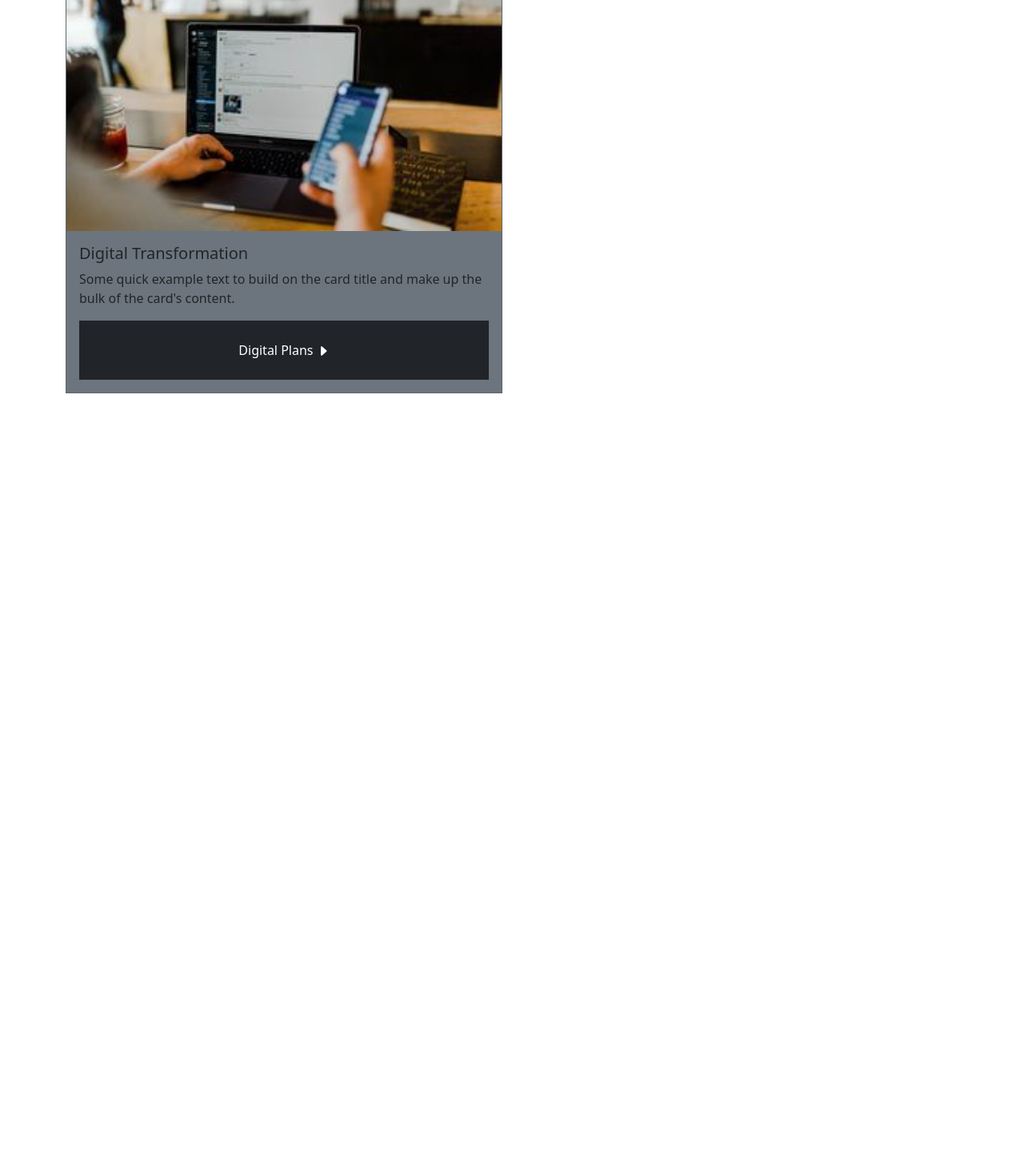
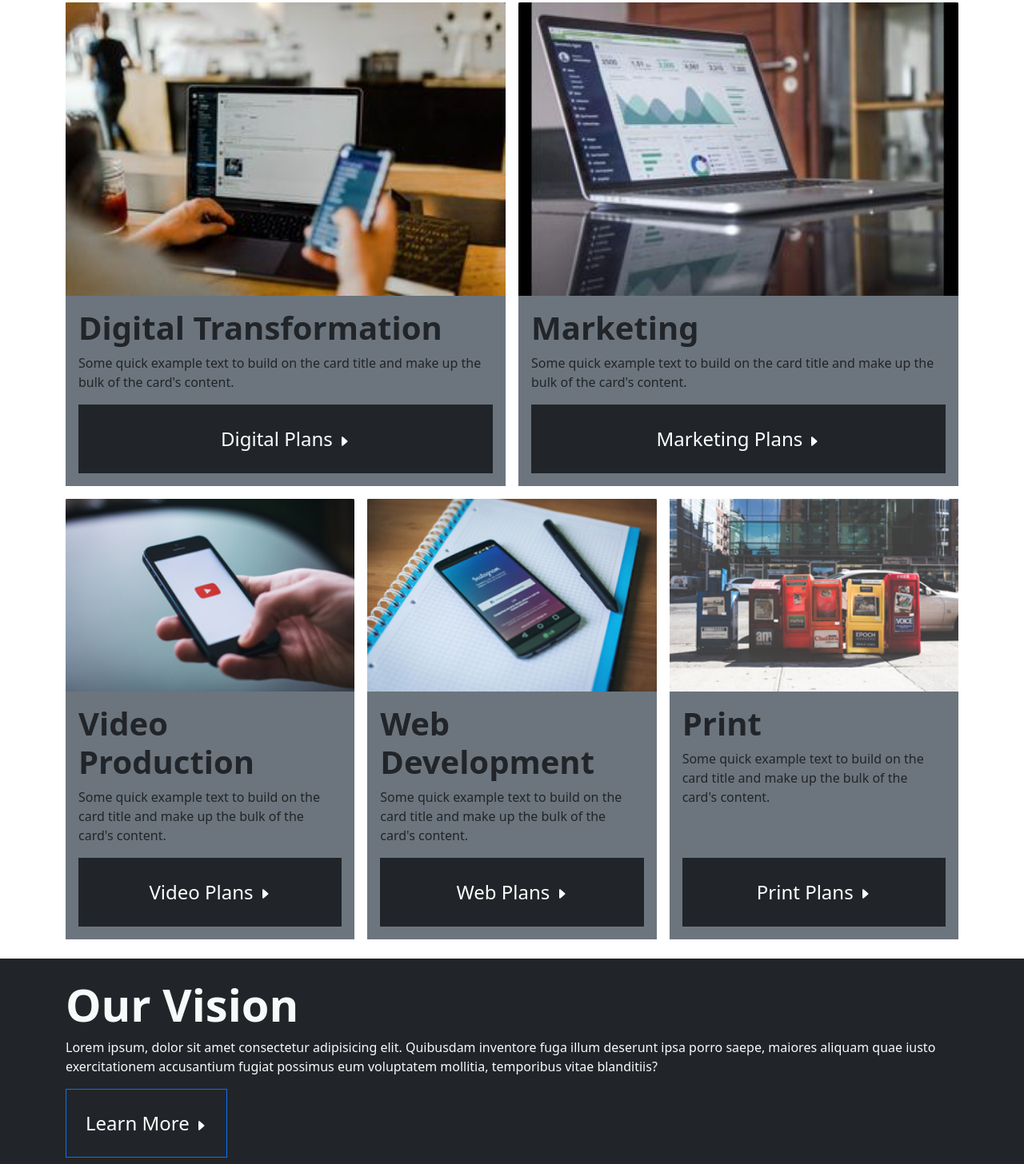
Before and after one commit to abhaysharma/mtm6201-f21-020-week-10, a plain HTML site: page index.html in a window 1280 px wide. Shown: the part 984-2440 px from the top of the page at 80% size. Before the commit the page ends 1476 px from the top, so only its background shows below. Drawn offline with nearby package versions, Linux system fonts and the light colour scheme.

Commit message:
Adds services and our vision

```diff
--- a/index.html
+++ b/index.html
@@ -71,7 +71,7 @@
             <img src="images/about-us.jpg" alt="image of the office ping pong table" class="img-fluid">
           </div>
           <div class="col-sm">
-            <h2>About Us</h2>
+            <h2 class="display-4 fw-bold">About Us</h2>
             <p>Lorem, ipsum dolor sit amet consectetur adipisicing elit. Molestiae ipsum laboriosam quaerat laudantium, distinctio delectus odio odit nostrum consequatur ducimus sed, nesciunt quam praesentium rem harum temporibus voluptatem ipsam. Sit.</p>
             <p>Lorem ipsum dolor sit amet consectetur, adipisicing elit. Mollitia debitis itaque ipsam, doloribus omnis aliquam excepturi quidem quibusdam deserunt impedit aperiam dolorum earum ea ipsum minima, quos error ullam consequuntur.</p>
           </div>
@@ -79,16 +79,17 @@
       </div>
     </section>
     <!-- **** Services Section **** -->
-    <section class="container-xl">
-      <h2>Our Services</h2>
-      <div class="row">
+    <section class="container-xl mt-4">
+      <h2 class="display-4 fw-bold">Our Services</h2>
+      <div class="row g-3">
+        <!-- digital card -->
         <div class="col-sm-6">
-          <div class="card bg-secondary rounded-0">
+          <div class="card bg-secondary rounded-0 border-0 h-100">
             <img src="images/digital.jpg" class="card-img-top" alt="user on a laptop and smartphone">
-            <div class="card-body">
-              <h5 class="card-title">Digital Transformation</h5>
+            <div class="card-body d-flex flex-column">
+              <h3 class="card-title display-6 fw-bold">Digital Transformation</h3>
               <p class="card-text">Some quick example text to build on the card title and make up the bulk of the card's content.</p>
-              <a href="#" class="btn btn-dark rounded-0 p-4 d-block">Digital Plans
+              <a href="#" class="btn btn-dark rounded-0 p-4 d-block fs-4 mt-auto">Digital Plans
                 <svg xmlns="http://www.w3.org/2000/svg" width="16" height="16" fill="currentColor" class="bi bi-caret-right-fill" viewBox="0 0 16 16">
                   <path d="m12.14 8.753-5.482 4.796c-.646.566-1.658.106-1.658-.753V3.204a1 1 0 0 1 1.659-.753l5.48 4.796a1 1 0 0 1 0 1.506z" />
                 </svg>
@@ -96,6 +97,78 @@
             </div>
           </div>
         </div>
+        <!-- marketing card -->
+        <div class="col-sm-6">
+          <div class="card bg-secondary rounded-0 border-0 h-100">
+            <img src="images/marketing.jpg" class="card-img-top" alt="laptop on a glass table">
+            <div class="card-body d-flex flex-column">
+              <h3 class="card-title display-6 fw-bold">Marketing</h3>
+              <p class="card-text">Some quick example text to build on the card title and make up the bulk of the card's content.</p>
+              <a href="#" class="btn btn-dark rounded-0 p-4 d-block fs-4 mt-auto">Marketing Plans
+                <svg xmlns="http://www.w3.org/2000/svg" width="16" height="16" fill="currentColor" class="bi bi-caret-right-fill" viewBox="0 0 16 16">
+                  <path d="m12.14 8.753-5.482 4.796c-.646.566-1.658.106-1.658-.753V3.204a1 1 0 0 1 1.659-.753l5.48 4.796a1 1 0 0 1 0 1.506z" />
+                </svg>
+              </a>
+            </div>
+          </div>
+        </div>
+        <!-- Video Card -->
+        <div class="col-sm-4">
+          <div class="card bg-secondary rounded-0 border-0 h-100">
+            <img src="images/video.jpg" class="card-img-top" alt="user on a smartphone">
+            <div class="card-body d-flex flex-column">
+              <h3 class="card-title display-6 fw-bold">Video Production</h3>
+              <p class="card-text">Some quick example text to build on the card title and make up the bulk of the card's content.</p>
+              <a href="#" class="btn btn-dark rounded-0 p-4 d-block fs-4 mt-auto">Video Plans
+                <svg xmlns="http://www.w3.org/2000/svg" width="16" height="16" fill="currentColor" class="bi bi-caret-right-fill" viewBox="0 0 16 16">
+                  <path d="m12.14 8.753-5.482 4.796c-.646.566-1.658.106-1.658-.753V3.204a1 1 0 0 1 1.659-.753l5.48 4.796a1 1 0 0 1 0 1.506z" />
+                </svg>
+              </a>
+            </div>
+          </div>
+        </div>
+        <!-- Web Card -->
+        <div class="col-sm-4">
+          <div class="card bg-secondary rounded-0 border-0 h-100">
+            <img src="images/web.jpg" class="card-img-top" alt="smartphone and a pencil on a paper">
+            <div class="card-body d-flex flex-column">
+              <h3 class="card-title display-6 fw-bold">Web Development</h3>
+              <p class="card-text">Some quick example text to build on the card title and make up the bulk of the card's content.</p>
+              <a href="#" class="btn btn-dark rounded-0 p-4 d-block fs-4 mt-auto">Web Plans
+                <svg xmlns="http://www.w3.org/2000/svg" width="16" height="16" fill="currentColor" class="bi bi-caret-right-fill" viewBox="0 0 16 16">
+                  <path d="m12.14 8.753-5.482 4.796c-.646.566-1.658.106-1.658-.753V3.204a1 1 0 0 1 1.659-.753l5.48 4.796a1 1 0 0 1 0 1.506z" />
+                </svg>
+              </a>
+            </div>
+          </div>
+        </div>
+        <!-- Print Card -->
+        <div class="col-sm-4">
+          <div class="card bg-secondary rounded-0 border-0 h-100">
+            <img src="images/print.jpg" class="card-img-top" alt="mailboxes">
+            <div class="card-body d-flex flex-column">
+              <h3 class="card-title display-6 fw-bold">Print</h3>
+              <p class="card-text">Some quick example text to build on the card title and make up the bulk of the card's content.</p>
+              <a href="#" class="btn btn-dark rounded-0 p-4 d-block fs-4 mt-auto">Print Plans
+                <svg xmlns="http://www.w3.org/2000/svg" width="16" height="16" fill="currentColor" class="bi bi-caret-right-fill" viewBox="0 0 16 16">
+                  <path d="m12.14 8.753-5.482 4.796c-.646.566-1.658.106-1.658-.753V3.204a1 1 0 0 1 1.659-.753l5.48 4.796a1 1 0 0 1 0 1.506z" />
+                </svg>
+              </a>
+            </div>
+          </div>
+        </div>
+      </div>
+    </section>
+    <!-- **** Vision Section **** -->
+    <section class="bg-dark text-light mt-4 pt-4 pb-2">
+      <div class="container-xl">
+        <h2 class="display-4 fw-bold">Our Vision</h2>
+        <p>Lorem ipsum, dolor sit amet consectetur adipisicing elit. Quibusdam inventore fuga illum deserunt ipsa porro saepe, maiores aliquam quae iusto exercitationem accusantium fugiat possimus eum voluptatem mollitia, temporibus vitae blanditiis?</p>
+        <a href="#" class="btn btn-dark border-primary rounded-0 p-4 fs-4">Learn More
+          <svg xmlns="http://www.w3.org/2000/svg" width="16" height="16" fill="currentColor" class="bi bi-caret-right-fill" viewBox="0 0 16 16">
+            <path d="m12.14 8.753-5.482 4.796c-.646.566-1.658.106-1.658-.753V3.204a1 1 0 0 1 1.659-.753l5.48 4.796a1 1 0 0 1 0 1.506z" />
+          </svg>
+        </a>
       </div>
     </section>
   </main>
```
